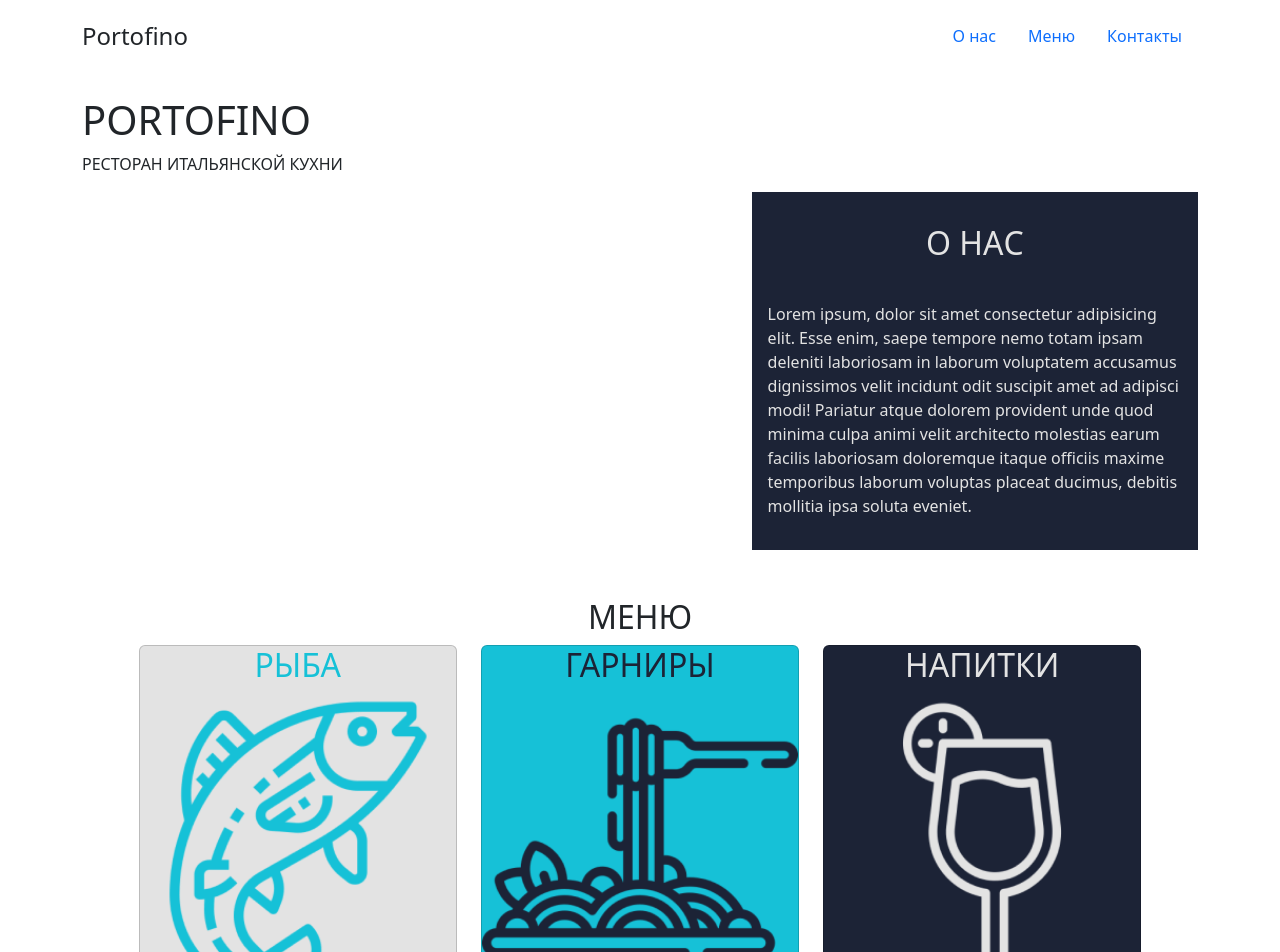
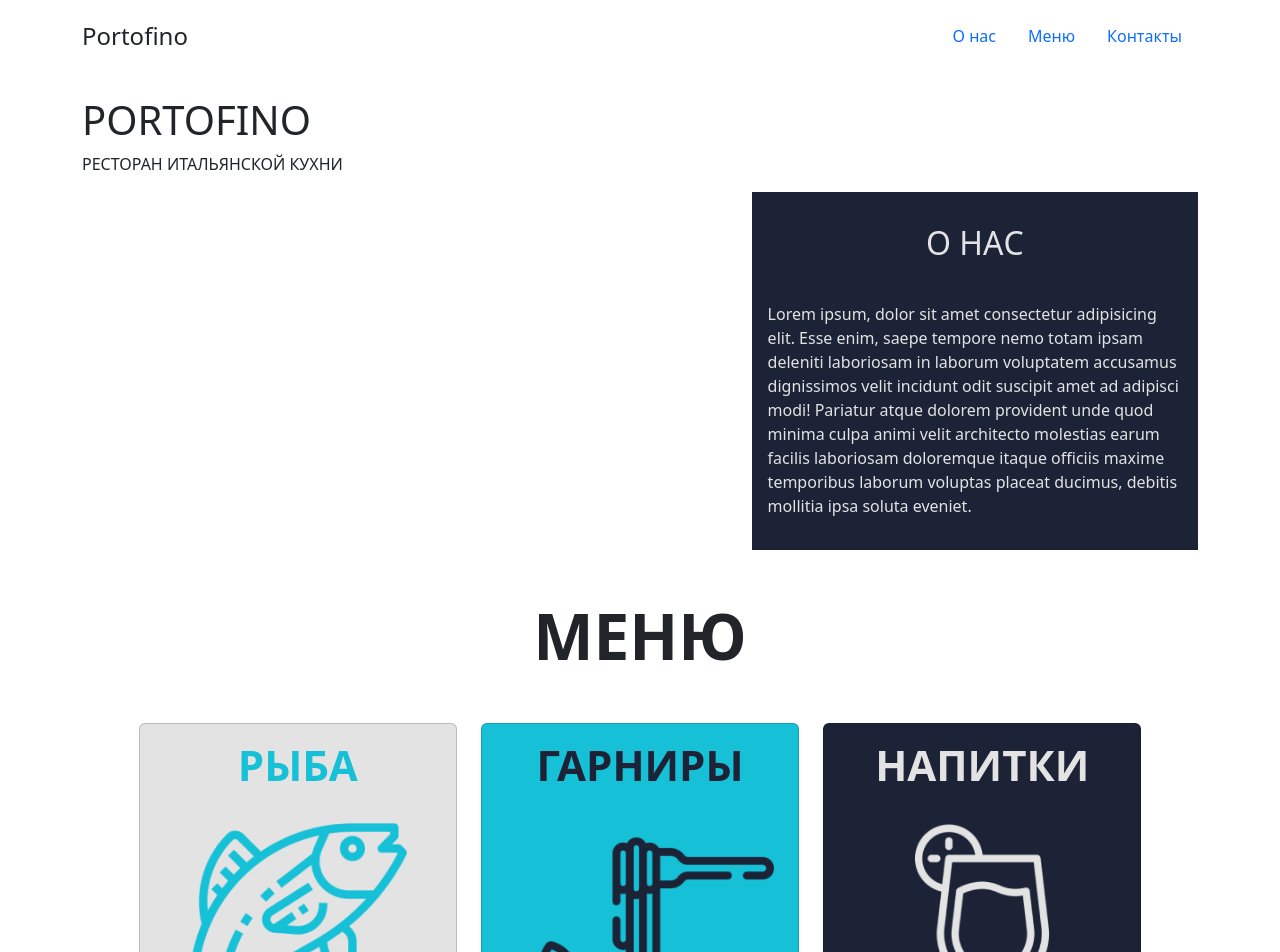
Before and after one commit to Ssshaba/portofino, a React (Create React App) app: page / in a window 1280 px wide. Shown: the top 952 px of the page. Built offline with nearby package versions, Linux system fonts and the light colour scheme.

Commit message:
Update Menu

```diff
--- a/src/menu.js
+++ b/src/menu.js
@@ -3,28 +3,44 @@ import React from 'react';
 const Menu = () => {
     return (
         <div className="container-lg py-5 text-center">
-            <h2 className='text-uppercase'>Меню</h2>
+            <h2 className='text-uppercase mb-5' style={{ fontWeight: 600, fontSize: '4rem' }}>Меню</h2>
             <div className="row justify-content-center mx-auto" style={{ width: '92%' }}>
                 <div className="col-md-4">
                     <div className="card" style={{ width: '100%', backgroundColor: '#E3E3E3' }}>
-                        <h5 className="card-title" style={{ color: '#16C1D7', fontSize: '32px', textTransform: 'uppercase' }}>Рыба</h5>
-                        <img src="/images/fish.png" className="card-img-top" alt="Fish" style={{ width: '100%' }} />
+                        <h5 className="card-title mt-3" style={{
+                            color: '#16C1D7',
+                            fontSize: '42px',
+                            fontWeight: 'bold',
+                            textTransform: 'uppercase'
+                        }}>Рыба</h5>
+                        <img src="/images/fish.png" className="card-img-top px-4 my-3" alt="Fish" style={{ width: '100%' }} />
                         <div className="card-body">
                         </div>
                     </div>
                 </div>
                 <div className="col-md-4">
                     <div className="card" style={{ width: '100%', backgroundColor: '#16C1D7' }}>
-                        <h5 className="card-title" style={{ color: '#1C2336', fontSize: '32px', textTransform: 'uppercase' }}>Гарниры</h5>
-                        <img src="/images/pasta.png" className="card-img-top" alt="Side Dishes" style={{ width: '100%' }} />
+                        <h5 className="card-title  mt-3" style={{
+                            color: '#1C2336',
+                            fontSize: '42px',
+                            fontWeight: 'bold',
+                            textTransform: 'uppercase'
+
+                        }}>Гарниры</h5>
+                        <img src="/images/pasta.png" className="card-img-top px-4 my-3" alt="Side Dishes" style={{ width: '100%' }} />
                         <div className="card-body">
                         </div>
                     </div>
                 </div>
                 <div className="col-md-4">
                     <div className="card" style={{ width: '100%', backgroundColor: '#1C2336' }}>
-                        <h5 className="card-title" style={{ color: '#E3E3E3', fontSize: '32px', textTransform: 'uppercase' }}>Напитки</h5>
-                        <img src="/images/cocktail.png" className="card-img-top" alt="Drinks" style={{ width: '100%' }} />
+                        <h5 className="card-title mt-3" style={{
+                            color: '#E3E3E3',
+                            fontSize: '42px',
+                            fontWeight: 'bold',
+                            textTransform: 'uppercase'
+                        }}>Напитки</h5>
+                        <img src="/images/cocktail.png" className="card-img-top px-4 my-3" alt="Drinks" style={{ width: '100%' }} />
                         <div className="card-body">
                         </div>
                     </div>
```
